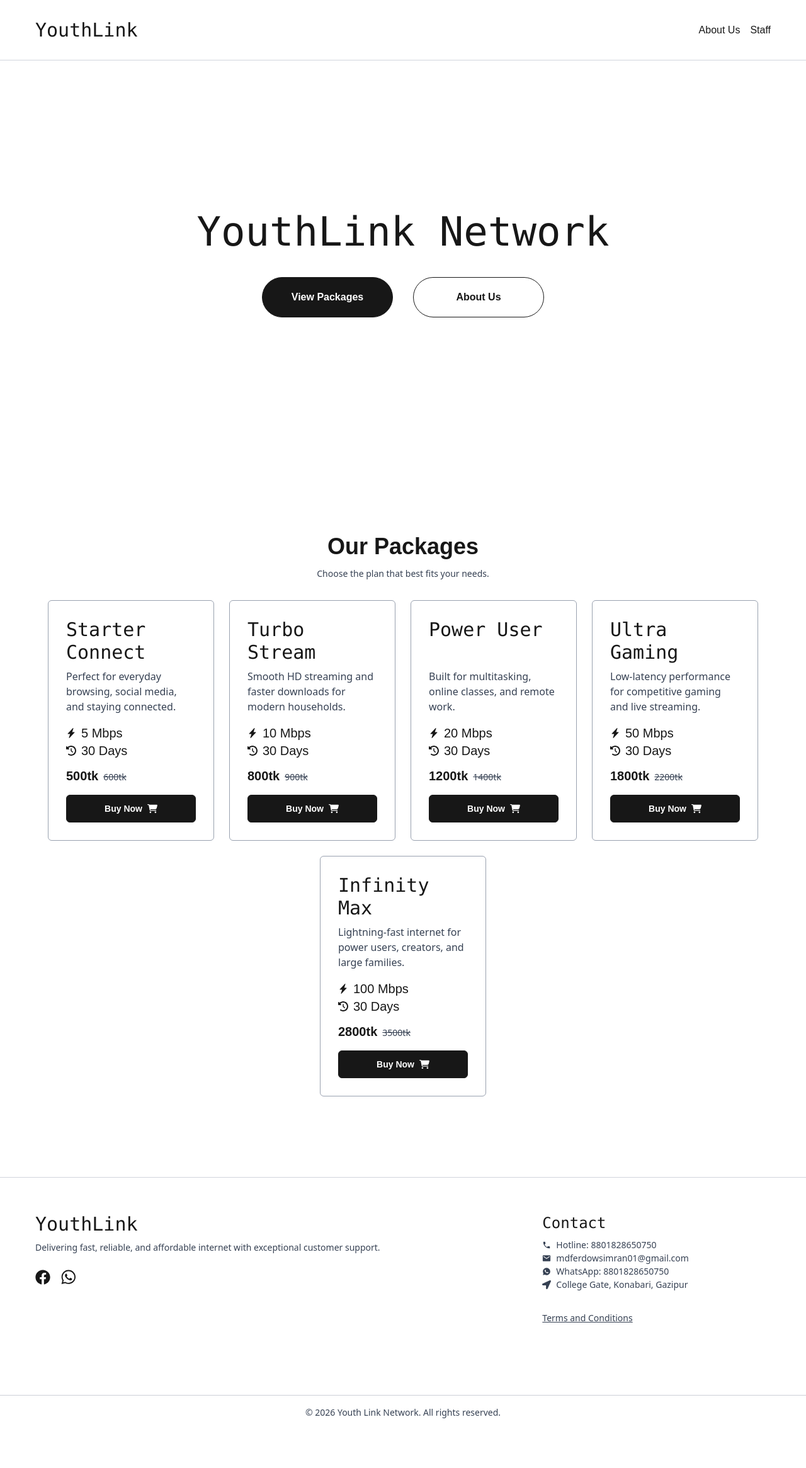
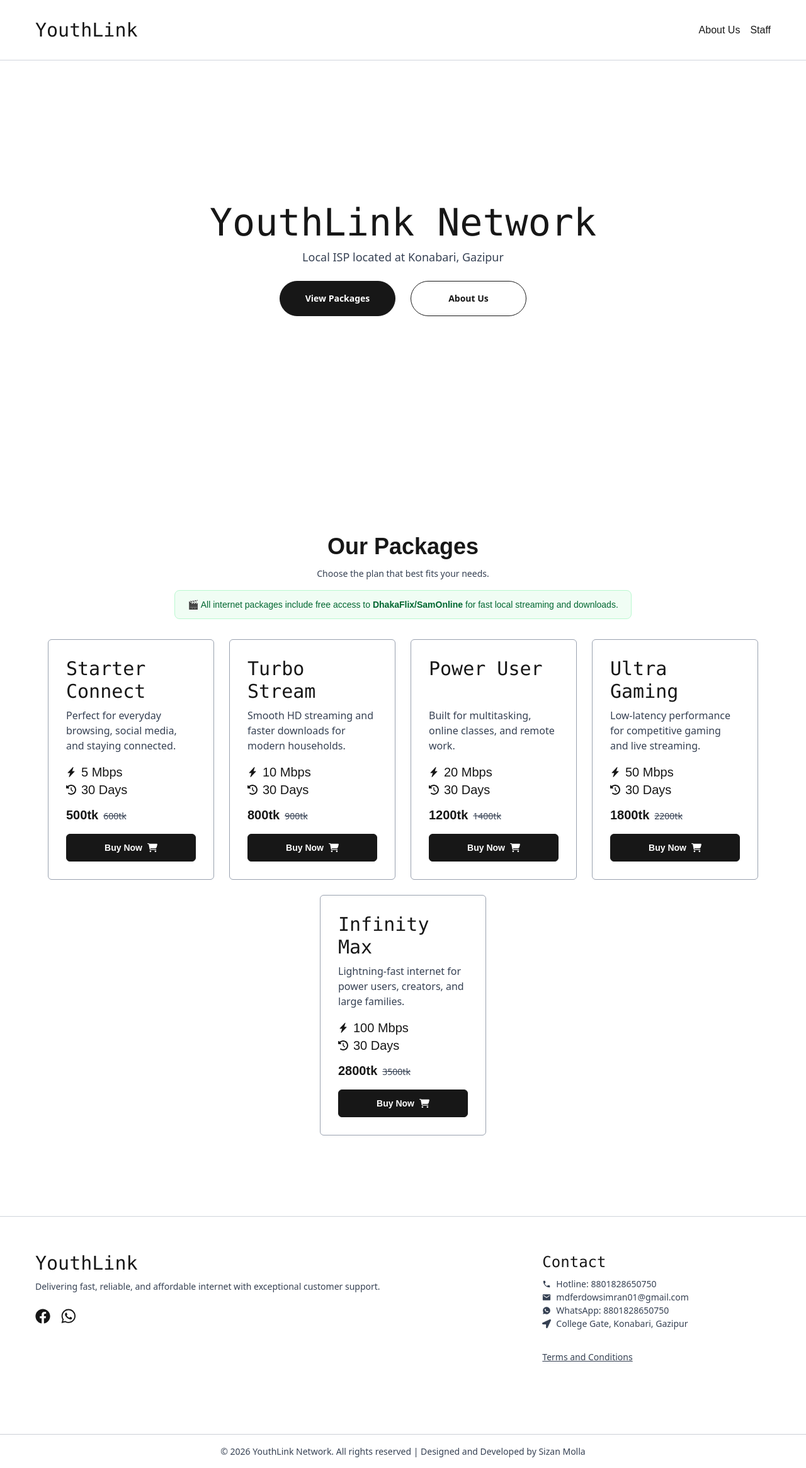
Before and after one commit to sizan14789/youthlink, a Next.js app: page / in a window 1280 px wide. Shown: the whole page at 63% size. Before the commit the page ends 2269 px from the top, so only its background shows below. Built offline with nearby package versions, Linux system fonts and the light colour scheme.

Commit message:
updated the hero section

```diff
--- a/app/components/HeroSection.tsx
+++ b/app/components/HeroSection.tsx
@@ -14,19 +14,24 @@ export default function HeroSection({
   };
 
   return (
-    <div className="wrapper flex justify-center h-[calc(100svh-4rem)] md:h-[calc(100svh-6rem)] pb-20! items-center flex-col gap-6">
-      <h2 className="text-[clamp(3rem,5vw,6vw)] text-center font-mono">
-        YouthLink Network
-      </h2>
-      <div className="flex flex-col gap-3 sm:flex-row sm:gap-6 md:gap-8">
+    <div className="wrapper flex justify-center h-[calc(100svh-4rem)] md:h-[calc(100svh-6rem)] pb-20! items-center flex-col">
+      <div className="mb-4 md:mb-5 lg:mb-6">
+        <h2 className="text-4xl md:text-5xl lg:text-6xl text-center font-mono mb-2 md:mb-3">
+          YouthLink Network
+        </h2>
+        <p className="text-center font-mono txt md:text-base! lg:text-[18px]!">
+          Local ISP located at Konabari, Gazipur
+        </p>
+      </div>
+      <div className="flex gap-3 sm:flex-row md:gap-6">
         <button
-          className="button-primary h-14! w-42! md:h-16! md:w-52!"
+          className="button-primary txt h-12! w-36! md:h-14! md:w-42! lg:h-14! lg:w-46!"
           onClick={handleScrollToPackages}
         >
           View Packages
         </button>
         <Link href="about">
-          <button className="button-secondary h-14! w-42! md:h-16! md:w-52!">
+          <button className="button-secondary txt h-12! w-36! md:h-14! md:w-42! lg:h-14! lg:w-46!">
             About Us
           </button>
         </Link>
--- a/app/components/PackagesSection.tsx
+++ b/app/components/PackagesSection.tsx
@@ -13,9 +13,16 @@ export default function PackagesSection({
 
   return (
     <div className="wrapper mb-30 pt-12!" ref={reference}>
-      <div className="text-center mb-8">
+      <div className="text-center">
         <h2 className="text-4xl font-bold">Our Packages</h2>
         <p className="mt-3 txt">Choose the plan that best fits your needs.</p>
+      </div>
+      <div className="flex w-full justify-center">
+        <div className="mt-4 mb-8 rounded-lg border border-green-200 bg-green-50 px-5 py-3 text-center text-sm text-green-800">
+          🎬 All internet packages include free access to{" "}
+          <strong>DhakaFlix/SamOnline</strong> for fast local streaming and
+          downloads.
+        </div>
       </div>
       <div className="flex flex-wrap justify-center gap-6">
         {data.map(
--- a/app/staff/page.tsx
+++ b/app/staff/page.tsx
@@ -31,7 +31,7 @@ export default function Staff() {
         <p className="mt-4 max-w-2xl mx-auto text-gray-600 leading-7">
           Behind every reliable connection is a dedicated team committed to
           delivering excellent service and customer satisfaction. Meet the
-          people who work every day to keep Youth Link Network running smoothly.
+          people who work every day to keep YouthLink Network running smoothly.
         </p>
       </div>
 
@@ -62,7 +62,7 @@ export default function Staff() {
 
                 <div className="mt-auto pt-4 border-t text-sm text-gray-500 space-y-1">
                   <p>{age} years old</p>
-                  <p>Joined Youth Link Network in {joining_year}</p>
+                  <p>Joined YouthLink Network in {joining_year}</p>
                 </div>
               </div>
             </div>
--- a/app/terms/page.tsx
+++ b/app/terms/page.tsx
@@ -13,7 +13,7 @@ export default function Terms() {
       <div className="space-y-6 text-gray-700 leading-7">
         <p>
           By subscribing to any service provided by{" "}
-          <strong>Youth Link Network</strong>, you acknowledge that you have
+          <strong>YouthLink Network</strong>, you acknowledge that you have
           read, understood, and agreed to the following terms and conditions.
         </p>
 
@@ -101,7 +101,7 @@ export default function Terms() {
         <div>
           <h2 className="text-xl font-semibold mb-2">7. Changes to Terms</h2>
           <p>
-            Youth Link Network reserves the right to modify these Terms &
+            YouthLink Network reserves the right to modify these Terms &
             Conditions at any time. Updated terms will become effective upon
             publication on our official platforms.
           </p>
--- a/data/about.json
+++ b/data/about.json
@@ -3,7 +3,7 @@
     "desc": "Proudly serving Konabari, Gazipur with fast, reliable broadband internet and responsive local customer support you can count on."
   },
   "whoWeAre": {
-    "para_1": "Youth Link Network is a local Internet Service Provider proudly serving the Konabari and surrounding Gazipur areas. We believe that reliable internet is essential for education, work, entertainment, and staying connected with family and friends. Our goal is simple—to provide stable, high-speed internet at an affordable price without compromising on quality.",
+    "para_1": "YouthLink Network is a local Internet Service Provider proudly serving the Konabari and surrounding Gazipur areas. We believe that reliable internet is essential for education, work, entertainment, and staying connected with family and friends. Our goal is simple—to provide stable, high-speed internet at an affordable price without compromising on quality.",
     "para_2": "From home users and students to small businesses and offices, we work every day to ensure a smooth online experience. Our local support team is always ready to assist, continuously improving our network and customer service to meet the growing needs of our community."
   },
   "missionVision": [
@@ -51,6 +51,6 @@
     }
   ],
   "commitment": {
-    "desc": "At Youth Link Network, we're more than just an internet provider—we're your local connectivity partner. Whether you're attending online classes, running a business, enjoying your favorite movies, or gaming with friends, we're committed to delivering the speed, stability, and support you deserve. As our community grows, we'll continue investing in better infrastructure and better service for every customer."
+    "desc": "At YouthLink Network, we're more than just an internet provider—we're your local connectivity partner. Whether you're attending online classes, running a business, enjoying your favorite movies, or gaming with friends, we're committed to delivering the speed, stability, and support you deserve. As our community grows, we'll continue investing in better infrastructure and better service for every customer."
   }
 }
--- a/data/office.json
+++ b/data/office.json
@@ -1,7 +1,7 @@
 [
   {
     "office_hour": "10:00 AM - 8:00 PM",
-    "about": "Youth Link Network is committed to delivering fast, reliable, and affordable internet services to homes and businesses. Our mission is to provide seamless connectivity backed by modern network infrastructure and responsive customer support. Whether you're streaming, gaming, working remotely, or staying connected with loved ones, we strive to ensure a smooth online experience. With a focus on customer satisfaction, transparent pricing, and dependable service, Youth Link Network continues to connect communities with the speed and reliability they deserve.",
+    "about": "YouthLink Network is committed to delivering fast, reliable, and affordable internet services to homes and businesses. Our mission is to provide seamless connectivity backed by modern network infrastructure and responsive customer support. Whether you're streaming, gaming, working remotely, or staying connected with loved ones, we strive to ensure a smooth online experience. With a focus on customer satisfaction, transparent pricing, and dependable service, YouthLink Network continues to connect communities with the speed and reliability they deserve.",
     "short_desc": "Delivering fast, reliable, and affordable internet with exceptional customer support.",
     "location": "College Gate, Konabari, Gazipur",
     "mail": "mdferdowsimran01@gmail.com",
--- a/ui/footer/Footer.tsx
+++ b/ui/footer/Footer.tsx
@@ -30,7 +30,7 @@ export default function Footer() {
                 <FaFacebook className="text-2xl" />
               </Link>
               <a
-                href={`https://wa.me/${owner[0].whatsapp_number}?text=${encodeURIComponent("Hey there, I would like to talk to someone from Youth Link Network")}`}
+                href={`https://wa.me/${owner[0].whatsapp_number}?text=${encodeURIComponent("Hey there, I would like to talk to someone from YouthLink Network")}`}
                 target="_blank"
                 rel="noopener noreferrer"
               >
@@ -81,14 +81,18 @@ export default function Footer() {
         </div>
         <div className="border-t border-gray-400/50 mt-8 py-4">
           <p className="text-center txt">
-            © {new Date().getFullYear()} Youth Link Network. All rights
-            reserved.
+            © {new Date().getFullYear()} YouthLink Network. All rights reserved
+            | Designed and Developed by{" "}
+            <a
+              href="https://github.com/sizan14789"
+              className="hover:text-blue-700"
+              target="_blank"
+            >
+              Sizan Molla
+            </a>
           </p>
         </div>
       </div>
-      {/* <p className="text-center my-4 txt">
-        © {new Date().getFullYear()} Youth Link Network. All rights reserved.
-      </p> */}
     </>
   );
 }
--- a/ui/header/Header.tsx
+++ b/ui/header/Header.tsx
@@ -16,13 +16,13 @@ export default function Header() {
         <div className="flex gap-4 items-center">
           <Link
             href="about"
-            className={`${path == "about" ? "text-blue-700" : ""}`}
+            className={`${path == "about" ? "text-blue-700" : ""} hover:text-blue-700`}
           >
             About Us
           </Link>
           <Link
             href="staff"
-            className={`${path == "staff" ? "text-blue-700" : ""}`}
+            className={`${path == "staff" ? "text-blue-700" : ""} hover:text-blue-700`}
           >
             Staff
           </Link>
```
Also changed, not shown: 2 other files (tests, documents, lock files or other folders).
